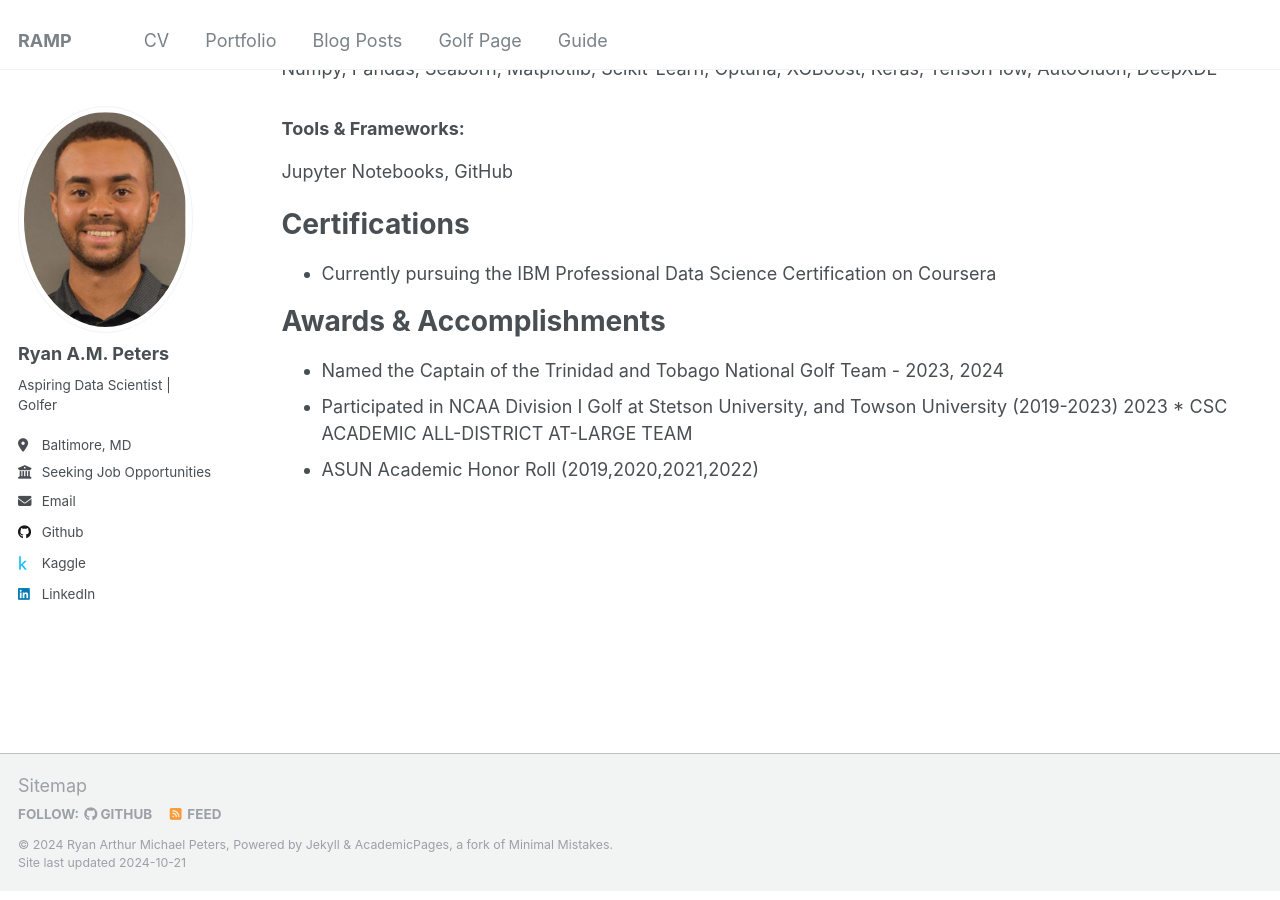
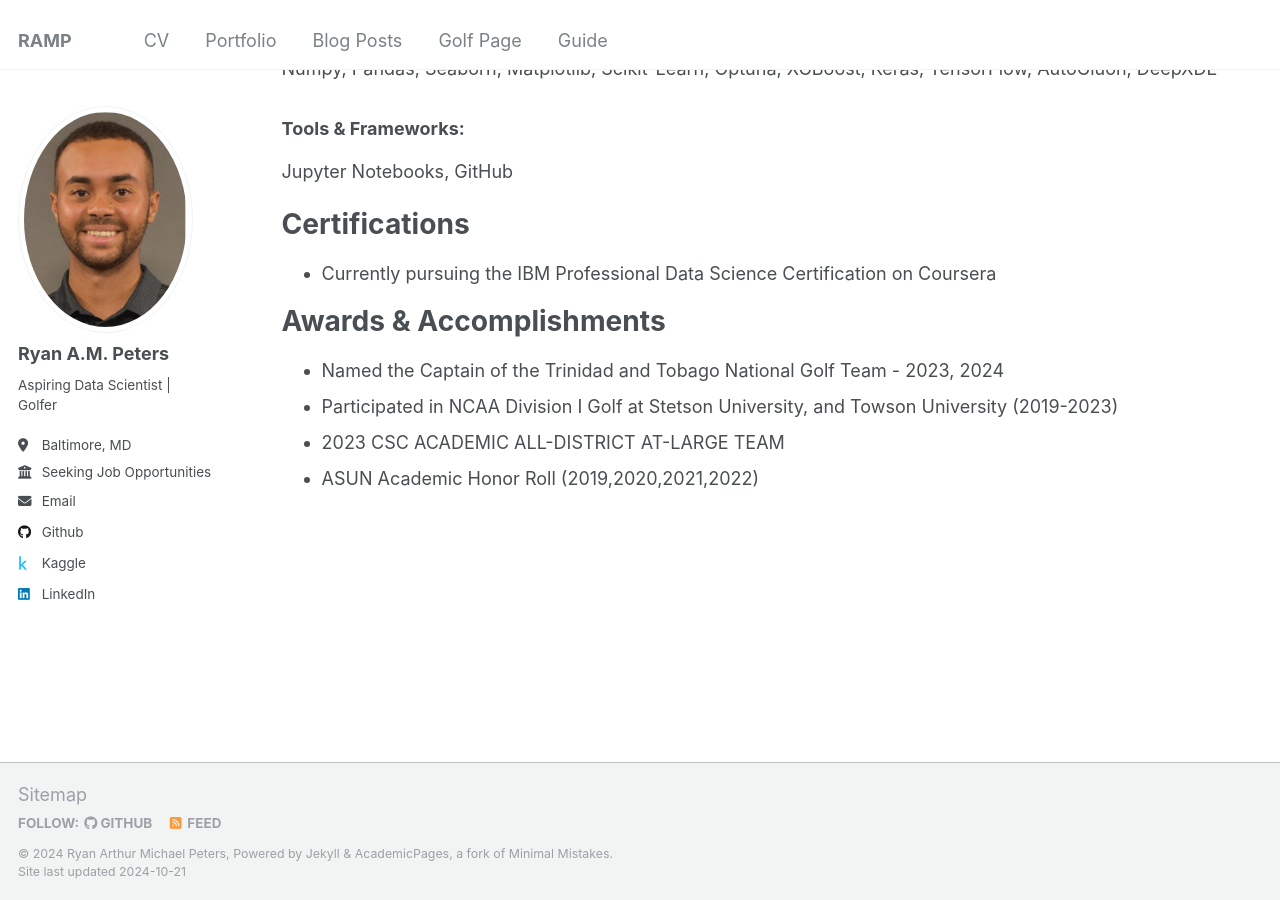
Before and after one commit to Rybus07/Rybus07.github.io, a Jekyll site: the page built from _pages/cv.md, in a window 1280 px wide and 900 px high, scrolled down 2210 px. Built offline with Jekyll 4.4.1, drawn with Linux system fonts in a browser that asks for light colours.

Commit message:
Update cv.md

```diff
--- a/_pages/cv.md
+++ b/_pages/cv.md
@@ -71,5 +71,6 @@ Certifications
 Awards & Accomplishments
 ======
 * Named the Captain of the Trinidad and Tobago National Golf Team - 2023, 2024
-* Participated in NCAA Division I Golf at Stetson University, and Towson University (2019-2023) 2023 * CSC ACADEMIC ALL-DISTRICT AT-LARGE TEAM
+* Participated in NCAA Division I Golf at Stetson University, and Towson University (2019-2023)
+* 2023 CSC ACADEMIC ALL-DISTRICT AT-LARGE TEAM
 * ASUN Academic Honor Roll (2019,2020,2021,2022)
```
